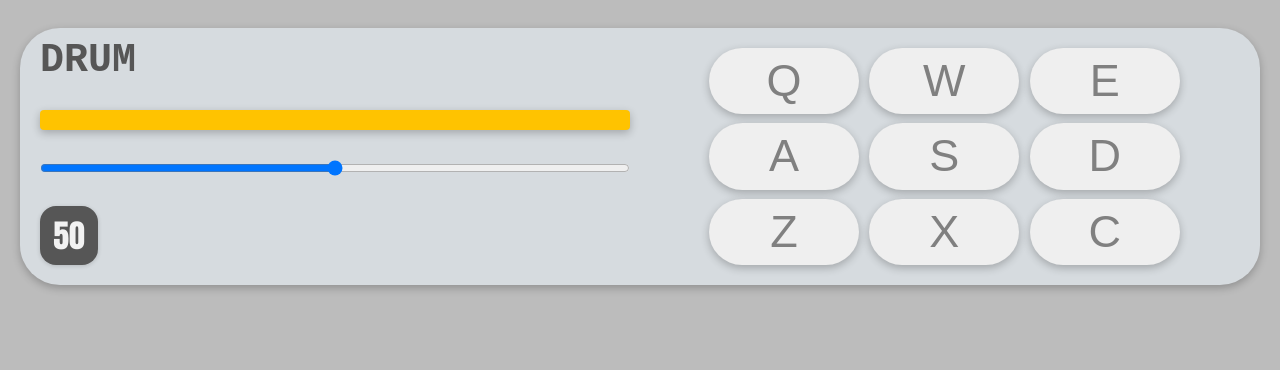
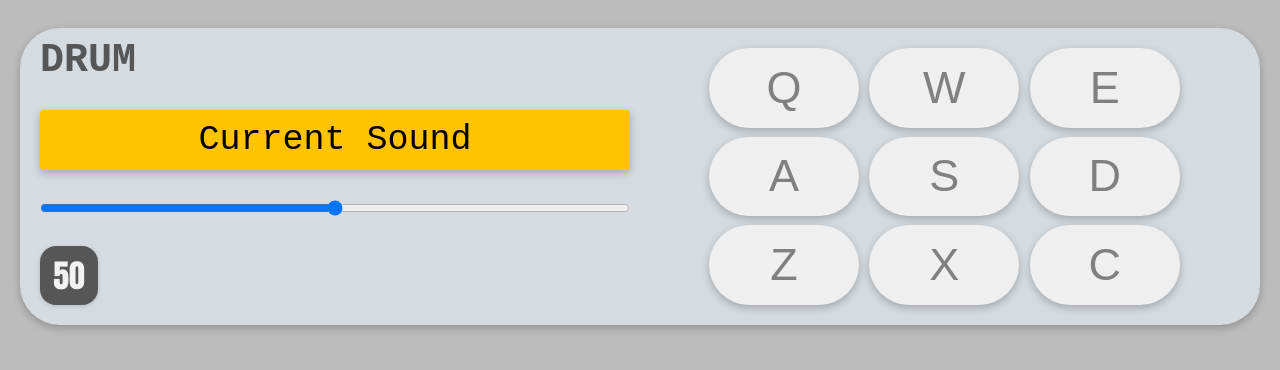
Before and after one commit to VincentStr/DrumJS, a plain HTML site: page index.html in a window 1280 px wide. Drawn offline with nearby package versions, Linux system fonts and the light colour scheme.

Commit message:
Place Holder Display Text

```diff
--- a/index.html
+++ b/index.html
@@ -21,7 +21,7 @@
             <div>
                 <h1 id="text">DRUM</h1>
             </div>
-            <div id="display"></div>
+            <div id="display">Current Sound</div>
             <div class="slidecontainer">
                 <input type="range" min="0" max="100" value="50" class="slider" id="myRange">
             </div>
```
